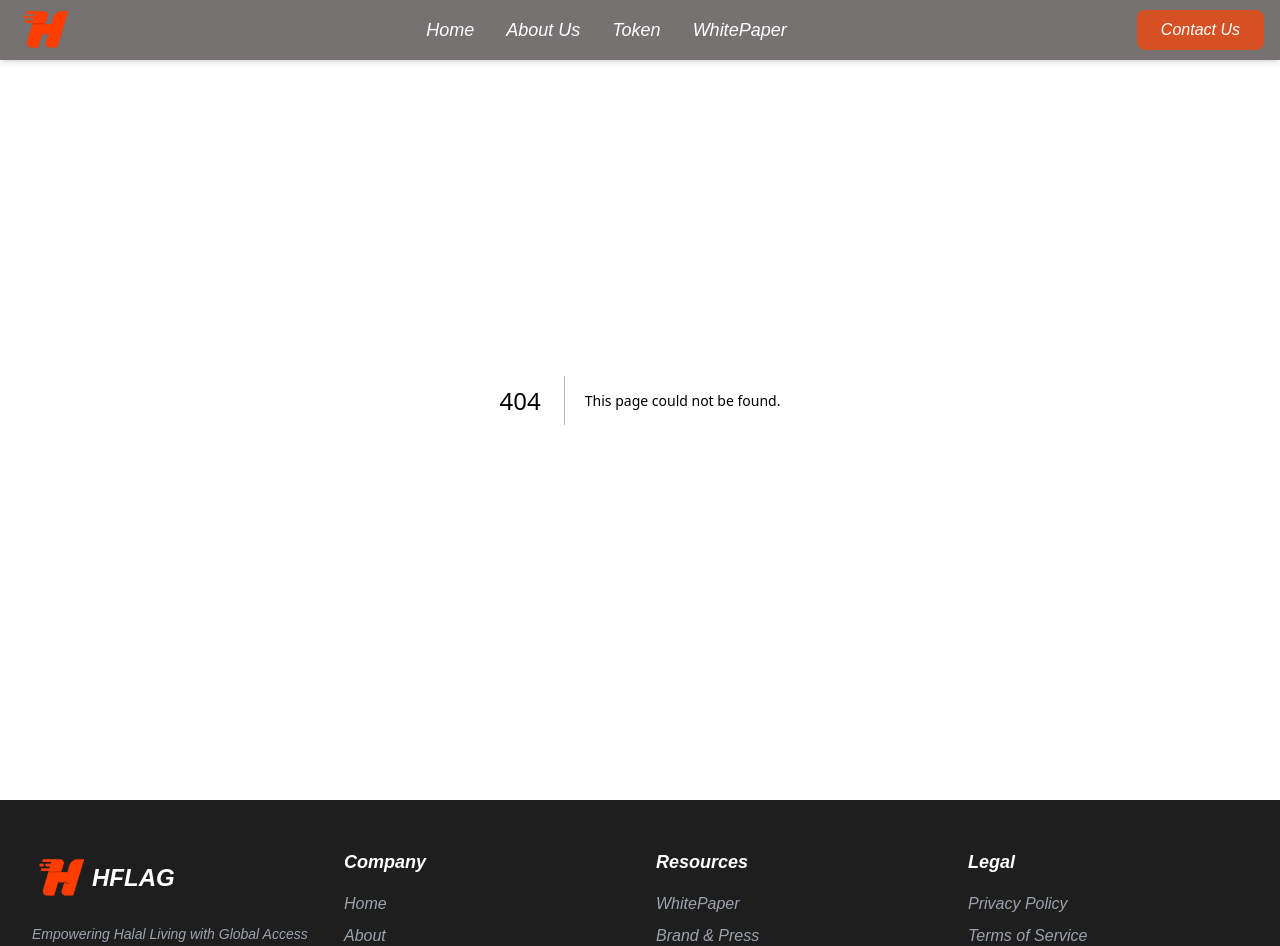
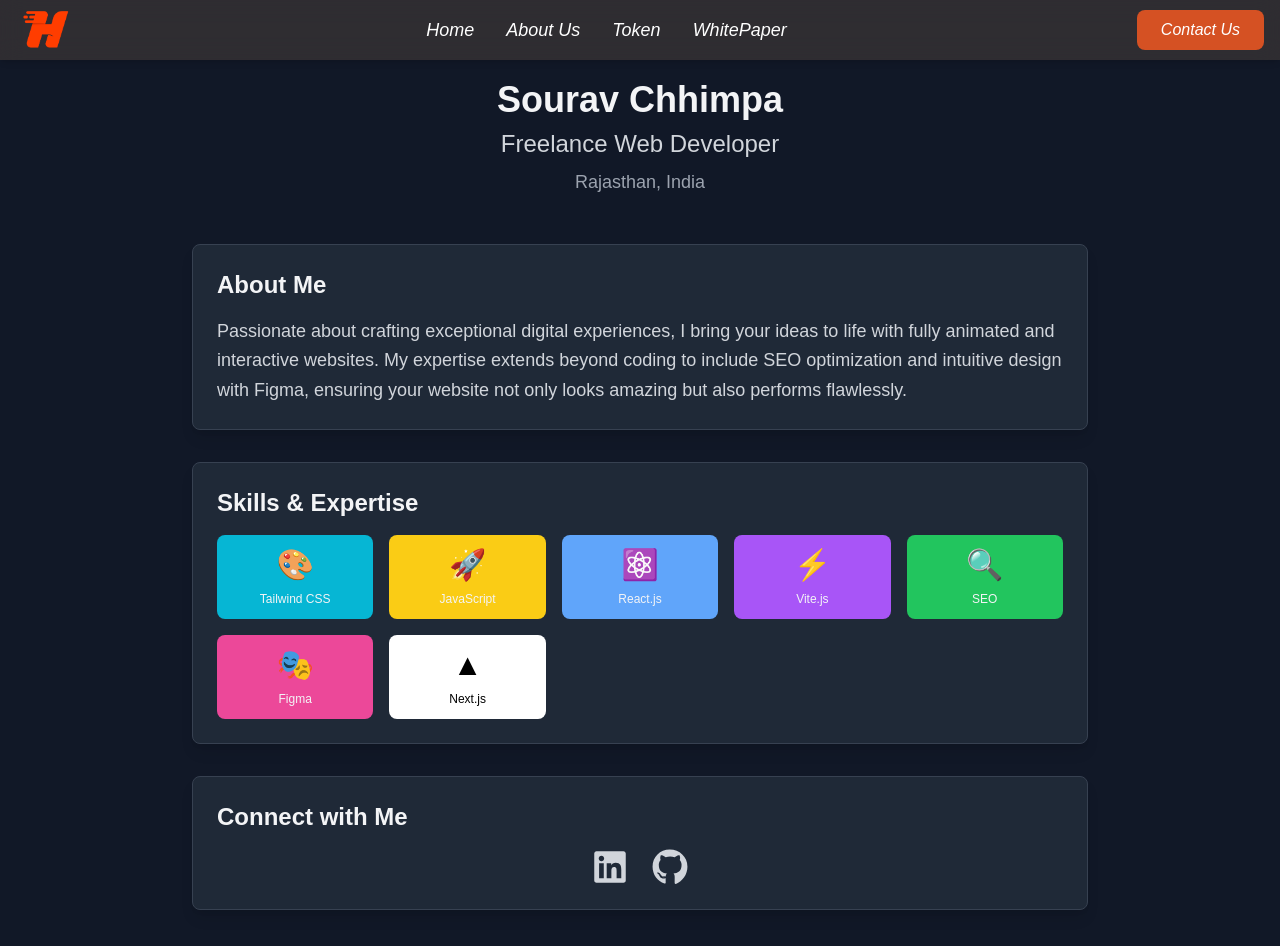
Before and after one commit to Souravhere/hflag, a Next.js app: page /dev in a window 1280 px wide. Before the commit this address had no page. Shown: the top 946 px of the page. Built offline with nearby package versions, Linux system fonts and the light colour scheme.

Commit message:
devloper page added

```diff
--- /dev/null
+++ b/src/app/dev/page.tsx
@@ -0,0 +1,78 @@
+"use client"
+import { useState } from 'react'
+
+const skills = [
+  { icon: '🎨', name: 'Tailwind CSS', color: 'bg-cyan-500' },
+  { icon: '🚀', name: 'JavaScript', color: 'bg-yellow-400' },
+  { icon: '⚛️', name: 'React.js', color: 'bg-blue-400' },
+  { icon: '⚡', name: 'Vite.js', color: 'bg-purple-500' },
+  { icon: '🔍', name: 'SEO', color: 'bg-green-500' },
+  { icon: '🎭', name: 'Figma', color: 'bg-pink-500' },
+  { icon: '▲', name: 'Next.js', color: 'bg-white text-black' },
+]
+
+export default function DevPage() {
+  const [activeSkill, setActiveSkill] = useState<string | null>(null); // Updated type
+
+  return (
+    <div className="min-h-screen bg-gray-900 text-gray-100 p-8 py-20">
+      <div className="container mx-auto max-w-4xl">
+        <header className="text-center mb-12 animate-fade-in-down">
+          <h1 className="text-4xl font-bold mb-2 text-gray-100">Sourav Chhimpa</h1>
+          <h2 className="text-2xl text-gray-300">Freelance Web Developer</h2>
+          <p className="text-lg mt-2 text-gray-400">Rajasthan, India</p>
+        </header>
+
+        <div className="mb-8 animate-fade-in-up">
+          <div className="bg-gray-800 text-gray-100 p-6 rounded-lg shadow-lg border border-gray-700">
+            <h3 className="text-2xl font-semibold mb-4 text-gray-100">About Me</h3>
+            <p className="text-lg leading-relaxed text-gray-300">
+              Passionate about crafting exceptional digital experiences, I bring your ideas to life with fully animated and interactive websites. My expertise extends beyond coding to include SEO optimization and intuitive design with Figma, ensuring your website not only looks amazing but also performs flawlessly.
+            </p>
+          </div>
+        </div>
+
+        <div className="mb-8 animate-fade-in-up" style={{ animationDelay: '0.2s' }}>
+          <div className="bg-gray-800 text-gray-100 p-6 rounded-lg shadow-lg border border-gray-700">
+            <h3 className="text-2xl font-semibold mb-4 text-gray-100">Skills & Expertise</h3>
+            <div className="grid grid-cols-3 sm:grid-cols-4 md:grid-cols-5 gap-4">
+              {skills.map((skill) => (
+                <div
+                  key={skill.name}
+                  onClick={() => setActiveSkill(activeSkill === skill.name ? null : skill.name)}
+                  className={`${skill.color} p-3 rounded-lg flex flex-col items-center justify-center cursor-pointer transform transition-all duration-300 hover:scale-110 hover:-translate-y-1`}
+                >
+                  <span className="text-3xl mb-2">{skill.icon}</span>
+                  <span className="text-xs text-center">{skill.name}</span>
+                </div>
+              ))}
+            </div>
+            {activeSkill && (
+              <div className="mt-4 p-4 bg-gray-700 rounded-lg animate-fade-in">
+                <p className="text-sm text-gray-200">
+                  {`${activeSkill} is one of my core skills. I have extensive experience using it in various projects.`}
+                </p>
+              </div>
+            )}
+          </div>
+        </div>
+
+        <div className="mb-8 animate-fade-in-up" style={{ animationDelay: '0.4s' }}>
+          <div className="bg-gray-800 text-gray-100 p-6 rounded-lg shadow-lg border border-gray-700">
+            <h3 className="text-2xl font-semibold mb-4 text-gray-100">Connect with Me</h3>
+            <div className="flex justify-center space-x-6">
+              <a href="https://www.linkedin.com/in/sourav-chhimpa/" target="_blank" rel="noopener noreferrer" className="text-4xl text-gray-300 hover:text-gray-100 transition-colors duration-300 transform hover:scale-110 hover:rotate-6">
+                <span className="sr-only">LinkedIn</span>
+                <svg stroke="currentColor" fill="currentColor" strokeWidth="0" viewBox="0 0 448 512" height="1em" width="1em" xmlns="http://www.w3.org/2000/svg"><path d="M416 32H31.9C14.3 32 0 46.5 0 64.3v383.4C0 465.5 14.3 480 31.9 480H416c17.6 0 32-14.5 32-32.3V64.3c0-17.8-14.4-32.3-32-32.3zM135.4 416H69V202.2h66.5V416zm-33.2-243c-21.3 0-38.5-17.3-38.5-38.5S80.9 96 102.2 96c21.2 0 38.5 17.3 38.5 38.5 0 21.3-17.2 38.5-38.5 38.5zm282.1 243h-66.4V312c0-24.8-.5-56.7-34.5-56.7-34.6 0-39.9 27-39.9 54.9V416h-66.4V202.2h63.7v29.2h.9c8.9-16.8 30.6-34.5 62.9-34.5 67.2 0 79.7 44.3 79.7 101.9V416z"></path></svg>
+              </a>
+              <a href="https://github.com/Souravhere" target="_blank" rel="noopener noreferrer" className="text-4xl text-gray-300 hover:text-gray-100 transition-colors duration-300 transform hover:scale-110 hover:rotate-6">
+                <span className="sr-only">GitHub</span>
+                <svg stroke="currentColor" fill="currentColor" strokeWidth="0" viewBox="0 0 496 512" height="1em" width="1em" xmlns="http://www.w3.org/2000/svg"><path d="M165.9 397.4c0 2-2.3 3.6-5.2 3.6-3.3.3-5.6-1.3-5.6-3.6 0-2 2.3-3.6 5.2-3.6 3-.3 5.6 1.3 5.6 3.6zm-31.1-4.5c-.7 2 1.3 4.3 4.3 4.9 2.6 1 5.6 0 6.2-2s-1.3-4.3-4.3-5.2c-2.6-.7-5.5.3-6.2 2.3zm44.2-1.7c-2.9.7-4.9 2.6-4.6 4.9.3 2 2.9 3.3 5.9 2.6 2.9-.7 4.9-2.6 4.6-4.6-.3-1.9-3-3.2-5.9-2.9zM244.8 8C106.1 8 0 113.3 0 252c0 110.9 69.8 205.8 169.5 239.2 12.8 2.3 17.3-5.6 17.3-12.1 0-6.2-.3-40.4-.3-61.4 0 0-70 15-84.7-29.8 0 0-11.4-29.1-27.8-36.6 0 0-22.9-15.7 1.6-15.4 0 0 24.9 2 38.6 25.8 21.9 38.6 58.6 27.5 72.9 20.9 2.3-16 8.8-27.1 16-33.7-55.9-6.2-114.7-28-114.7-124.3 0-27.5 9.8-50 25.9-67.8-2.6-6.2-11.3-31.7 2.6-66.4 0 0 21.3-6.9 70.2 25.8 20.3-5.6 41.9-8.5 63.5-8.5 21.6 0 43.2 2.9 63.5 8.5 48.9-32.7 70.2-25.8 70.2-25.8 13.6 34.7 5.2 60.3 2.6 66.4 16.1 17.8 25.9 40.4 25.9 67.8 0 96.9-58.9 118-115.1 124.3 9.1 8.2 17 23.7 17 48.1 0 35.1-.3 78.4-.3 87.4 0 6.6 4.3 14.4 17.3 12.1C426.2 457.8 496 362.9 496 252 496 113.3 383.5 8 244.8 8z"></path></svg>
+              </a>
+            </div>
+          </div>
+        </div>
+      </div>
+    </div>
+  )
+}
```
